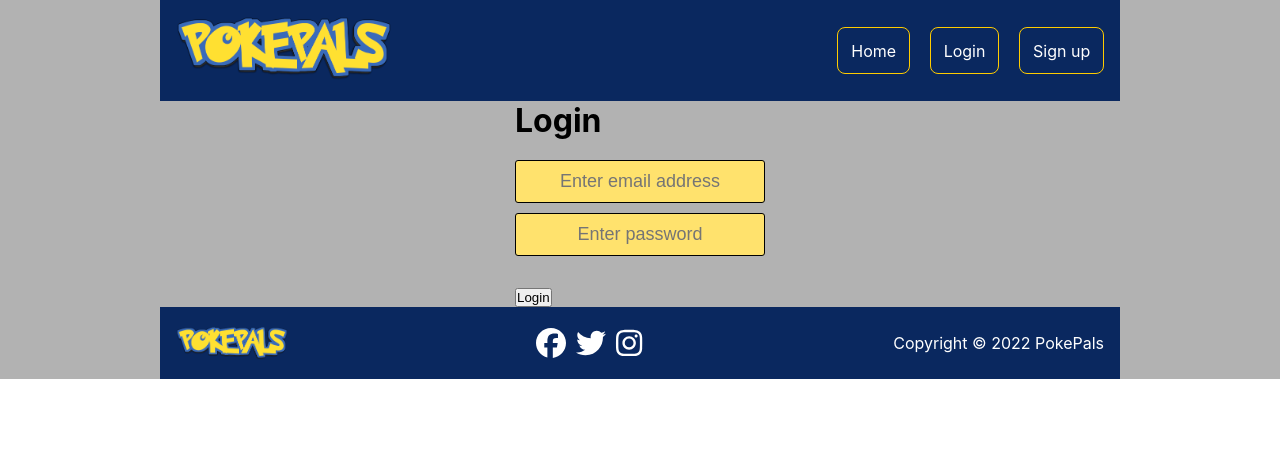
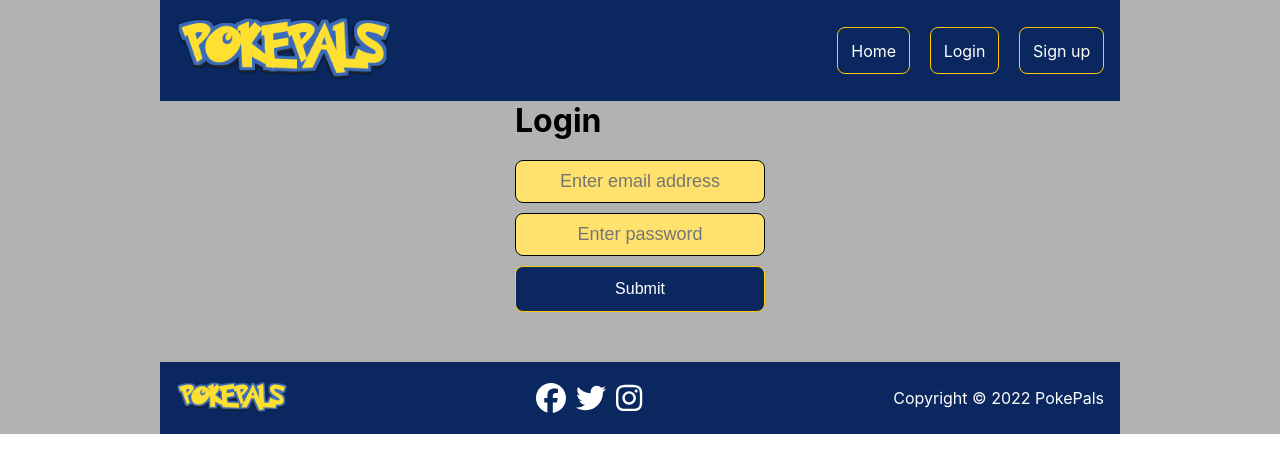
Before and after one commit to Nasir-6/pokemon_full_stack_project, a React (Create React App) app in the folder front-end/: page /login in a window 1280 px wide. Shown: the top 472 px of the page. Built offline with nearby package versions, Linux system fonts and the light colour scheme.

Commit message:
submit btn

```diff
--- a/front-end/src/App.css
+++ b/front-end/src/App.css
@@ -198,15 +198,13 @@ a:hover .social-icon{
 
 input {
 		display: block;
-		outline: 0;
 		border: 1px solid black;
 		background-color:rgb(255, 226, 109);
 		width: 250px;
 
-		border-radius: 3px;
+		border-radius: 8px;
 		padding: 10px 15px;
 		margin: 0 auto 10px auto;
-		display: block;
 		text-align: center;
 		font-size: 18px;
 
--- a/front-end/src/pages/Login.js
+++ b/front-end/src/pages/Login.js
@@ -10,9 +10,9 @@ export default function Login() {
 
       <input type="text"  className="inputs" placeholder="Enter password"></input>
 
+      <input type="submit" name="login" id="login-btn" className='btn'/>
+
       </form>
-
-      <button>Login</button>
 
       <img src="" alt="" />
 
```
